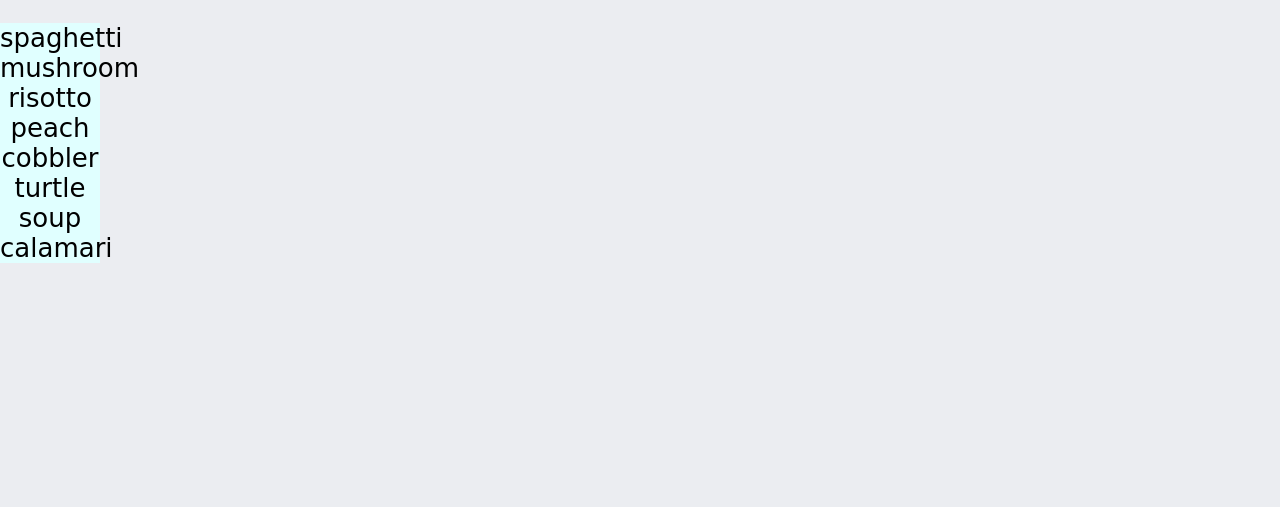
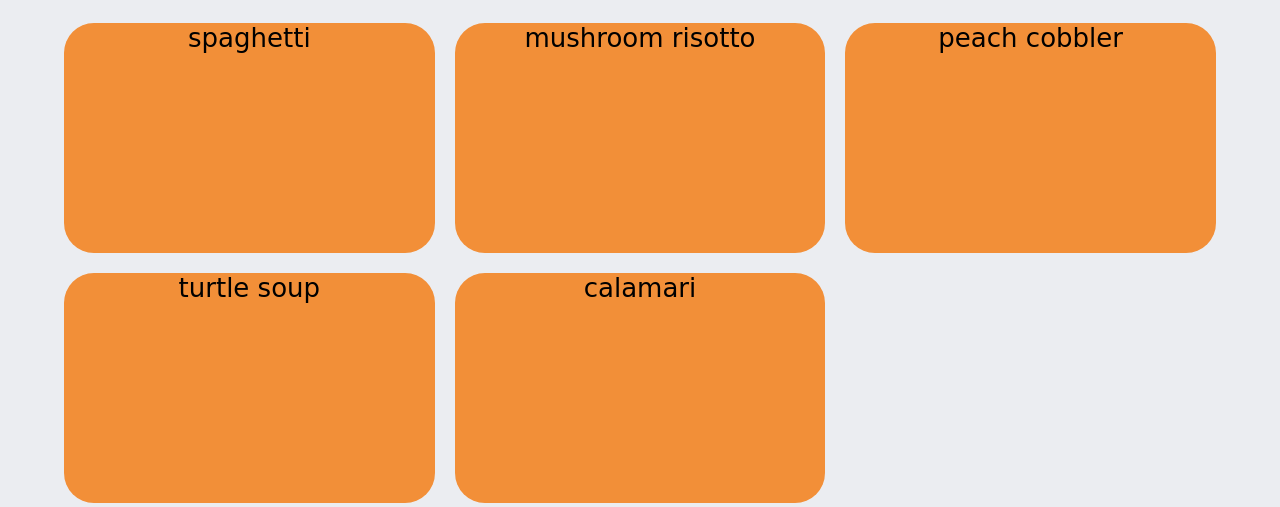
Before and after one commit to sheacronin/restaurant, a website built with webpack: page dist/index.html in a window 1280 px wide. Both pictures are taken after a click on the item "Menu". Shown: the part 293-800 px from the top of the page. Built offline with nearby package versions, Linux system fonts and the light colour scheme; a web font is replaced by a local one.

Commit message:
Add grid styles to menu

```diff
--- a/src/index.js
+++ b/src/index.js
@@ -52,7 +52,7 @@ for (let i = 0; i < tabs.length; i++) {
 function showHome() {
     //Store copy text in a variable.
     const copyText = "At Mario's, we serve only the best. " +
-    "We're a family-owned Italian restaurant serving you since 1972.";
+    "We're a family-owned Italian restaurant serving you since 1983.";
     // Append div with copy to root div.
     appendNewElement('div', content, undefined, copyText);
 }
--- a/src/menu.js
+++ b/src/menu.js
@@ -10,7 +10,7 @@ class MenuItem {
 }
 
 function showMenu() {
-    const menu = appendNewElement('div', content);
+    const menu = appendNewElement('div', content, 'menu');
 
     const menuItems = ['spaghetti', 'mushroom risotto', 'peach cobbler',
     'turtle soup', 'calamari'];
--- a/src/our-story.js
+++ b/src/our-story.js
@@ -1,7 +1,7 @@
 import {appendNewElement, content} from './elements';
 
 function showOurStory() {
-    const storyText = "Mario's was founded in 1972.";
+    const storyText = "Mario's was founded in 1983.";
     appendNewElement('div', content, undefined, storyText);
 }
 
--- a/src/style.css
+++ b/src/style.css
@@ -58,7 +58,16 @@ nav ul {
     text-shadow: -5px 5px 5px black;
 }
 
+.menu {
+    display: grid;
+    grid-template-columns: 1fr 1fr 1fr;
+    gap: 20px;
+    width: 90%;
+    margin: 0 auto;
+}
+
 .menu-item {
-    background-color: lightcyan;
-    width: 100px;
+    background-color: #F28F38;
+    height: 230px;
+    border-radius: 30px;
 }
```
Also changed, not shown: dist/main.js.
